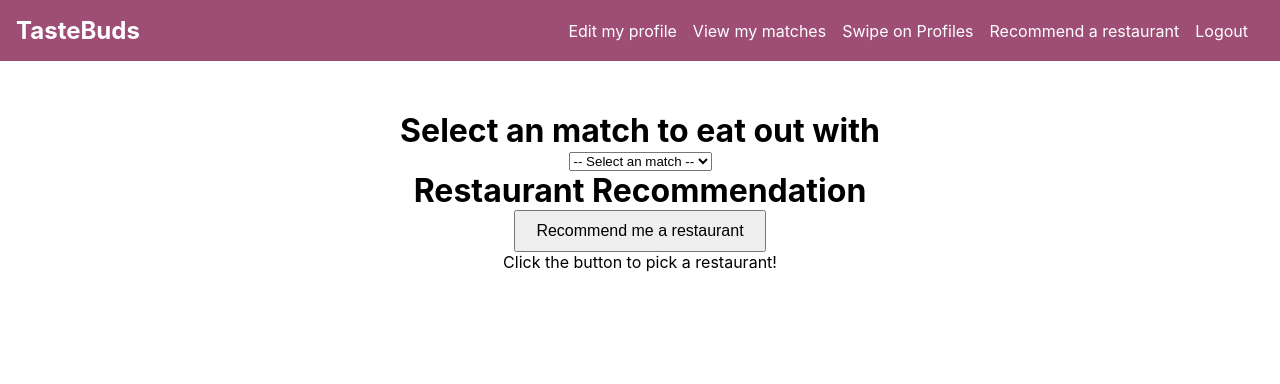
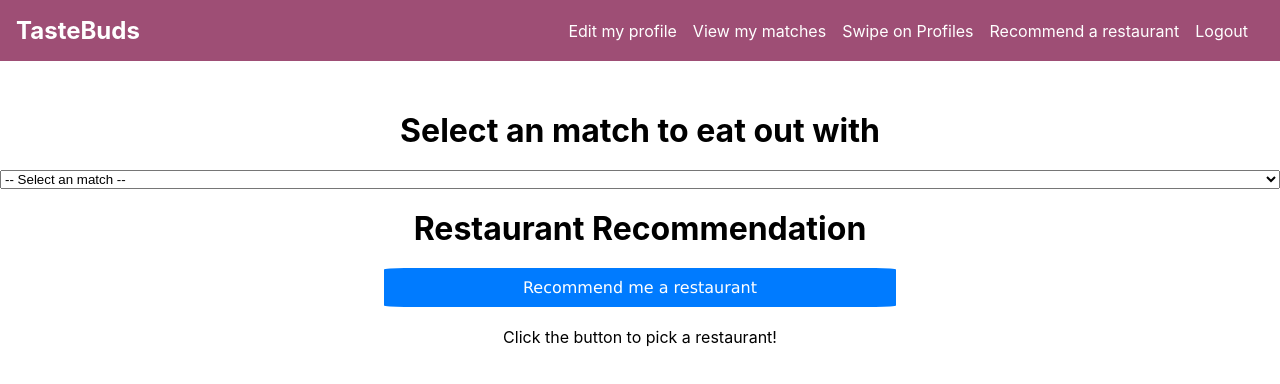
Before and after one commit to azh05/TasteBuds, a React (Create React App) app in the folder tastebuds-site/: page /recommend in a window 1280 px wide. Shown: the top 384 px of the page. Built offline with nearby package versions, Linux system fonts and the light colour scheme.

Commit message:
fixed name display

```diff
--- a/tastebuds-site/src/pages/recommend.js
+++ b/tastebuds-site/src/pages/recommend.js
@@ -2,14 +2,17 @@ import { useUser } from "../userinfo/UserContext";
 import React, { useState, useEffect } from "react";
 import Navbar from "../components/navigationbar";
 import { Link } from 'react-router-dom';
+import "../styles/recommend.css"
 
 
 function Recommend(user2) {
     const { user } = useUser();
     const [MoreRec, setMoreRec] = useState("a");
     const [message, setMessage] = useState("Click the button to pick a restaurant!");
+    const [names, setNames] = useState([]);
     const [match, setMatchName] = useState({
       profileName: '',
+      cuisine: '',
     });
     const options = ["Option 1", "Option 2", "Option 3", "Option 4"]; // Array of strings
         const [selectedOption, setSelectedOption] = useState(""); // State to store selected option
@@ -58,32 +61,97 @@ function Recommend(user2) {
         }}, [user]
       );
 
+      useEffect(() => {
+        if (profileData.who_liked.length > 0) {
+          emailtoName();
+        }
+      }, [profileData.who_liked]);
+
+      useEffect(() => {
+        if (selectedOption) {
+          const selectedMatch = names.find(option => option.profileName === selectedOption);
+          if (selectedMatch) {
+            setMatchName({
+              profileName: selectedMatch.profileName,
+              cuisine: selectedMatch.cuisine,  // Ensure `cuisine` is correctly populated
+            });
+          }
+        }
+      }, [selectedOption, names]);
+
       const fetchName = async (matchEmail) => {
         try {
           const response = await fetch(`http://localhost:5001/profile?email=${matchEmail}`);
           if (!response.ok) {
-            throw new Error("fetch failed");
+            throw new Error("Failed to fetch name");
           }
           const data = await response.json();
-          setMatchName(data.profileName);
-        } catch(err) {
-          console.log(err);
+          return { profileName: data.profileName, cuisine: data.cuisine }; // Return the name and cuisine
+        } catch (err) {
+          console.error("Error fetching name:", err);
+          return { profileName: '', cuisine: [] }; // Return empty data in case of error
         }
-      }
+      };
+
+
+
+      const emailtoName = async () => {
+        console.log("Fetching names from emails...");
+        try {
+          const fetchedNames = await Promise.all(
+            profileData.who_liked.map(async (email) => {
+              const matchData = await fetchName(email);
+              return {
+                profileName: matchData.profileName,
+                cuisine: matchData.cuisine,
+              };
+            })
+          );
+          setNames(fetchedNames); // Update the state with the array of name and cuisine objects
+        } catch (error) {
+          console.error("Error fetching names:", error);
+        }
+      };
 
 
 
 
       const getRandomRestaurant = () => {
-        // Pick a random cuisine from user's preferences
-        const randomCuisine = profileData.cuisine[Math.floor(Math.random() * profileData.cuisine.length)];
+        if (!selectedOption) {
+          setMessage("Please select a match first!");
+          return;
+        }
+
+        // Assuming `match` contains the selected match's profile data
+        const matchCuisines = match.cuisine || []; // Fallback in case `cuisine` isn't defined
+        const userCuisines = profileData.cuisine || [];
+
+
+        // Find common cuisines between user and the selected match
+        const commonCuisines = userCuisines.filter(cuisine =>
+          matchCuisines.includes(cuisine)
+        );
+
+        // If there are no common cuisines, show a message
+        if (commonCuisines.length === 0) {
+          setMessage(`You and ${selectedOption} don't have any common cuisines! Try another match.`);
+          return;
+        }
+
+        // Pick a random cuisine from the common cuisines
+        const randomCuisine = commonCuisines[Math.floor(Math.random() * commonCuisines.length)];
+
         // Pick a random restaurant from the selected cuisine
-        const randomRestaurant = restaurants[randomCuisine][Math.floor(Math.random() * restaurants[randomCuisine].length)];
-        // Update the state
-        fetchName(match);
-        setMessage("Since you and " + match + " liked " + randomCuisine + " we recommend " + randomRestaurant);
+        const randomRestaurant =
+          restaurants[randomCuisine][Math.floor(Math.random() * restaurants[randomCuisine].length)];
+
+        // Update the message
+        setMessage(
+          `Since you and ${selectedOption} both like ${randomCuisine}, we recommend ${randomRestaurant}!`
+        );
         setMoreRec("another");
-      }
+      };
+
 
       const handleChange = (event) => {
         setMatchName(event.target.value); // Update state with selected option
@@ -94,23 +162,25 @@ function Recommend(user2) {
     return (
     <div>
       <Navbar></Navbar>
-      <div style={{ textAlign: "center", marginTop: "50px" }}>
+      <div  className ="recommender" style={{ textAlign: "center", marginTop: "50px" }}>
       <h1>Select an match to eat out with</h1>
-      <select value={selectedOption} onChange={handleChange}>
+      <select className = "slector" value={selectedOption} onChange={handleChange}>
         <option value="" disabled>
           -- Select an match --
         </option>
-        {profileData.who_liked.map((option, index) => (
-          <option key={index} value={option}>
-            {option}
+        {names.map((option, index) => (
+          <option key={index} value={option.profileName}>
+            {option.profileName}
           </option>
         ))}
       </select>
       {selectedOption && <p>You selected: {selectedOption}</p>}
       <h1>Restaurant Recommendation</h1>
-      <button onClick={getRandomRestaurant} style={{ padding: "10px 20px", fontSize: "16px" }}>
+      <div className="button-container">
+      <button  className = "Recbutton"onClick={getRandomRestaurant} style={{ padding: "10px 20px", fontSize: "16px" }}>
         Recommend me {MoreRec} restaurant
       </button>
+      </div>
       <p>{message}</p>
     </div>
     </div>
--- /dev/null
+++ b/tastebuds-site/src/styles/recommend.css
@@ -0,0 +1,26 @@
+.recommender{
+    display: flex;
+    flex-direction: column;  /* Arrange items in a column */
+    gap: 20px;
+}
+
+.Recbutton{
+    width: 40%;
+    margin: auto;
+    background-color: #007bff;
+    font-family: Verdana, Geneva, Tahoma, sans-serif;
+    color: white;
+    font-size: 15px;
+    border: none;
+    border-radius: 4%;
+    cursor: pointer;
+}
+
+.button-container :hover{
+    background-color:#003f83;
+}
+
+.selector{
+    width: 50%;
+    margin: auto;
+}
```
